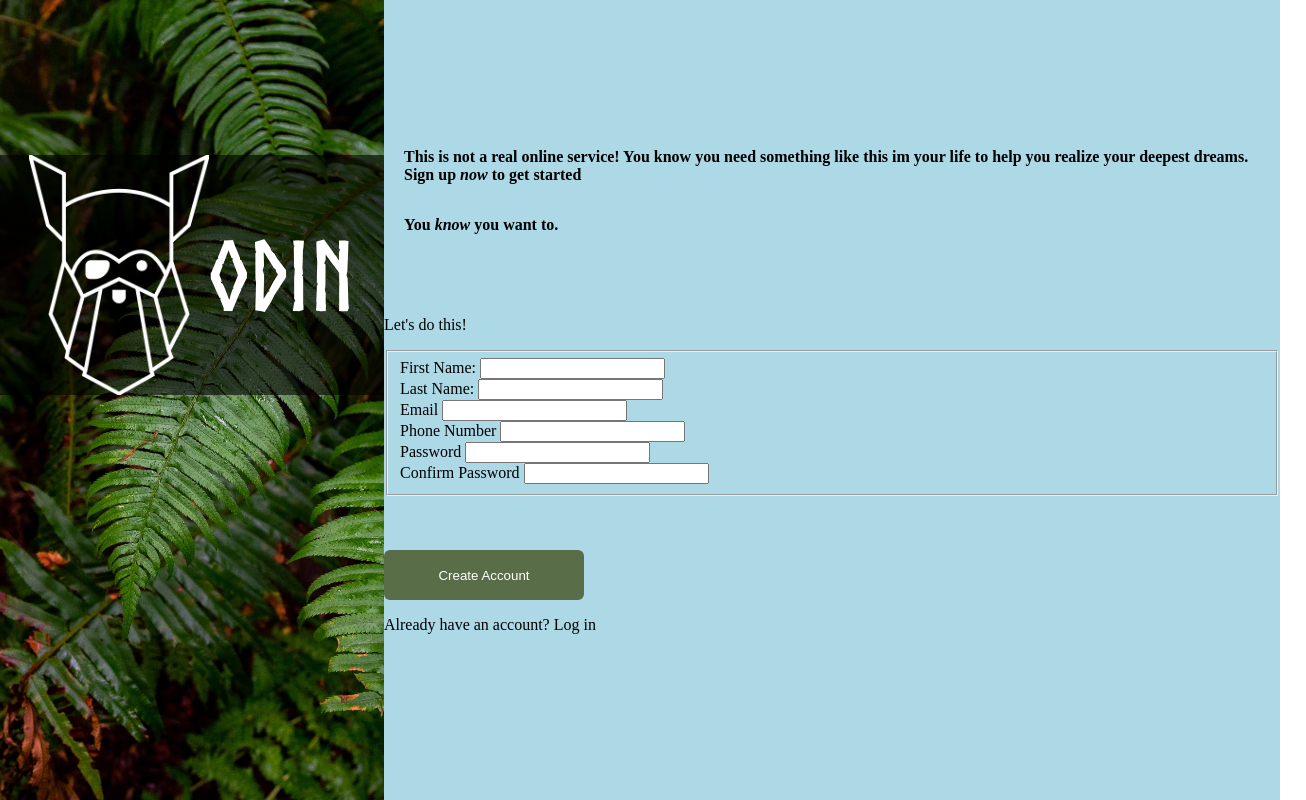
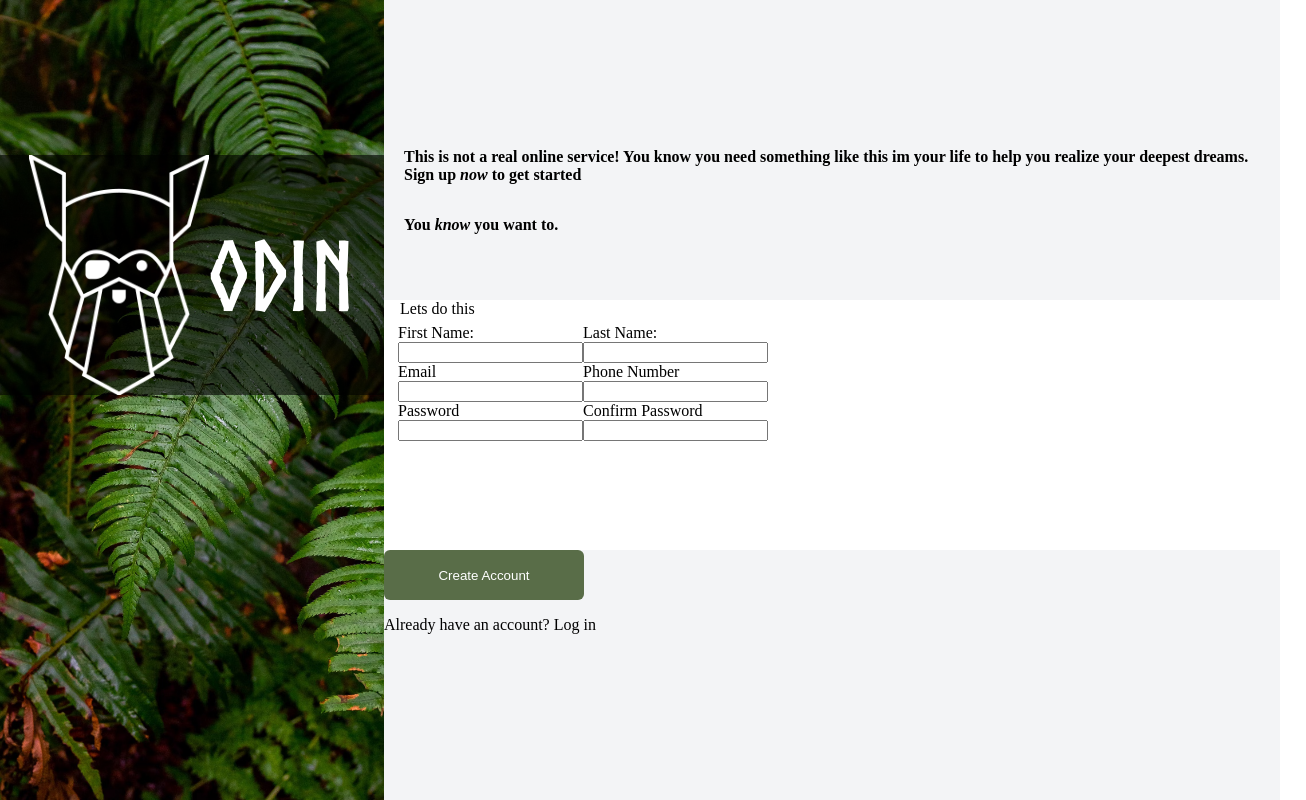
Before and after one commit to HopliteRPG/sign-up-form, a plain HTML site: page index.html in a window 1280 px wide. Shown: the whole page, 1306 px wide, since content can reach past the window. Drawn offline with Linux system fonts and the light colour scheme; files whose address does not match are found by name.

Commit message:
made label appear on top of input

```diff
--- a/index.html
+++ b/index.html
@@ -26,9 +26,11 @@
             </p>
         </div>
         <div class="right-section-child middle-right-section">
-            <p class="middle-right-section-text">Let's do this!</p>
             <form>
                 <fieldset>
+                    <legend>Lets do this</legend>
+
+                    <div class="top-form-row">
                         <div>
                             <label for="first_name">First Name:</label>
                             <input type="text" id="first_name" name="first_name">
@@ -39,6 +41,9 @@
                             <input type="text" id="last_name" name="last_name">
                         </div>
 
+                    </div>
+
+                    <div class="middle-form-row">
                         <div>
                             <label for="email">Email</label>
                             <input type="email" id="email" name="email">
@@ -49,6 +54,9 @@
                             <input type="tel" id="phone_number" name="phone_number">
                         </div>
 
+                    </div>
+
+                    <div class="bottom-form-row">
                         <div>
                             <label for="user_password">Password</label>
                             <input type="password" id="user_password" name="password">
@@ -57,6 +65,7 @@
                         <div>
                             <label for="confirm_user_password">Confirm Password</label>
                             <input type="password" id="confirm_user_password" name="confirm_user_password">
+                        </div>
                     </div>
 
                 </fieldset>
--- a/style.css
+++ b/style.css
@@ -17,6 +17,14 @@ body{
     font-style: normal;
     font-display: swap;
 }
+
+
+
+.top-right-section,.bottom-right-section{
+    background-color: #f3f4f6;
+}
+
+
 
 /* left section */
 
@@ -66,7 +74,6 @@ body{
 .right-section > .right-section-child{
     display: flex;
     flex: 1;
-    background-color: lightblue;
 }
 
 /* top right section */
@@ -86,8 +93,30 @@ body{
 /* middle right section */
 .middle-right-section{
     display: flex;
-    flex-direction: column;
 }
+
+form{
+    width: 100%;
+}
+
+fieldset{
+    border: none;
+    width: 100%;
+}
+
+.top-form-row,.middle-form-row,.bottom-form-row{
+    display: flex;
+    flex-direction: row;
+}
+
+label,input{
+  display:flex;
+  flex-direction:column;
+}
+
+
+
+
 
 /* bottom right section */
 
```
Lines whose indentation alone changed are shown as unchanged.
